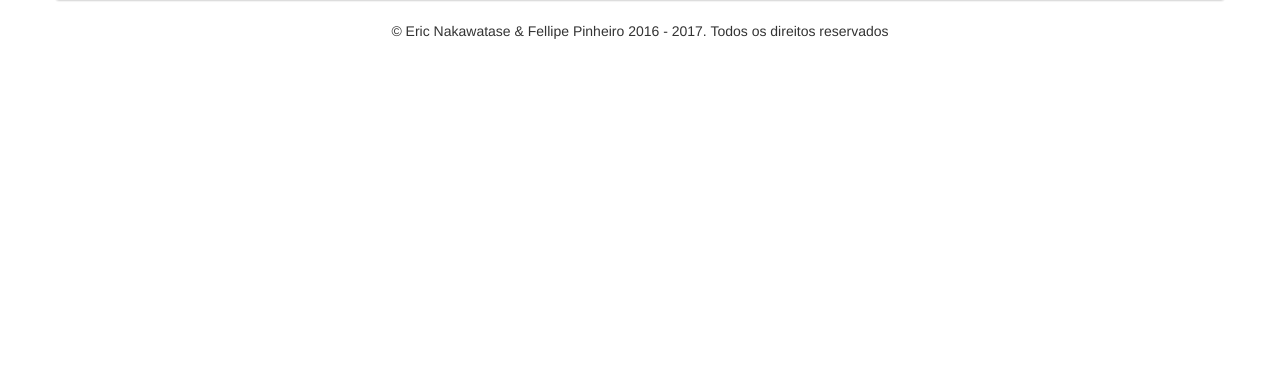
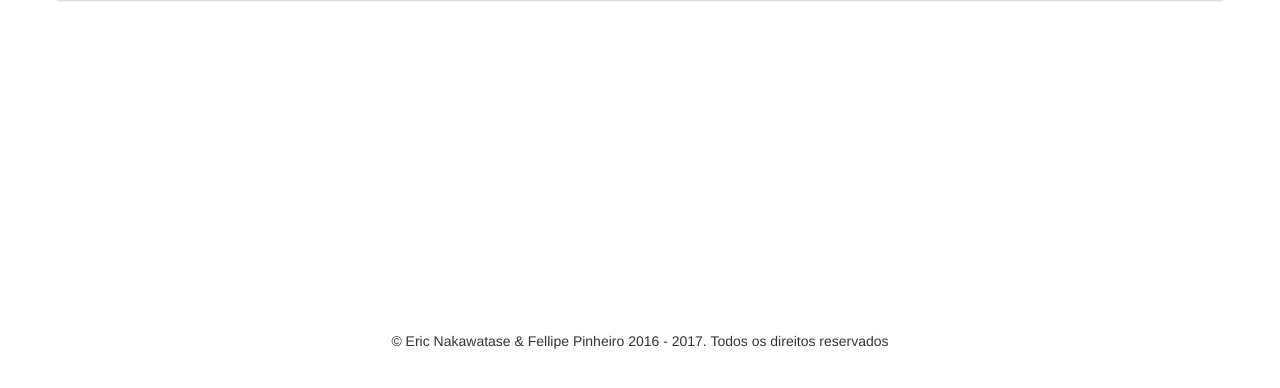
Before and after one commit to fellipe-pinheiro/Padrao, a CodeIgniter app: page /cgolin/index.php/orcamento/lista in a window 1280 px wide. Shown: the part 294-682 px from the top of the page. Run offline with CodeIgniter, Linux system fonts and the light colour scheme; the visitor is signed in with stand-in values (Sample User, id 1); data comes from the database, SQL or seed files in the repository; some libraries are stand-ins or nearby versions.

Commit message:
Margem do footer

```diff
--- a/application/views/template/footer/footer.php
+++ b/application/views/template/footer/footer.php
@@ -1,8 +1,8 @@
-   <!-- FOOTER -->
-   <footer>
-      <!-- top-link-block -->
-      <span id="top-link-block" class="hidden">
-       <a href="#top" class="well well-sm"  onclick="$('html,body').animate({scrollTop:0},'slow');return false;">
+<!-- FOOTER -->
+<footer style="margin-top: 330px;">
+   <!-- top-link-block -->
+   <span id="top-link-block" class="hidden">
+      <a href="#top" class="well well-sm"  onclick="$('html,body').animate({scrollTop:0},'slow');return false;">
          <i class="glyphicon glyphicon-chevron-up"></i>Topo
       </a>
    </span>
```
